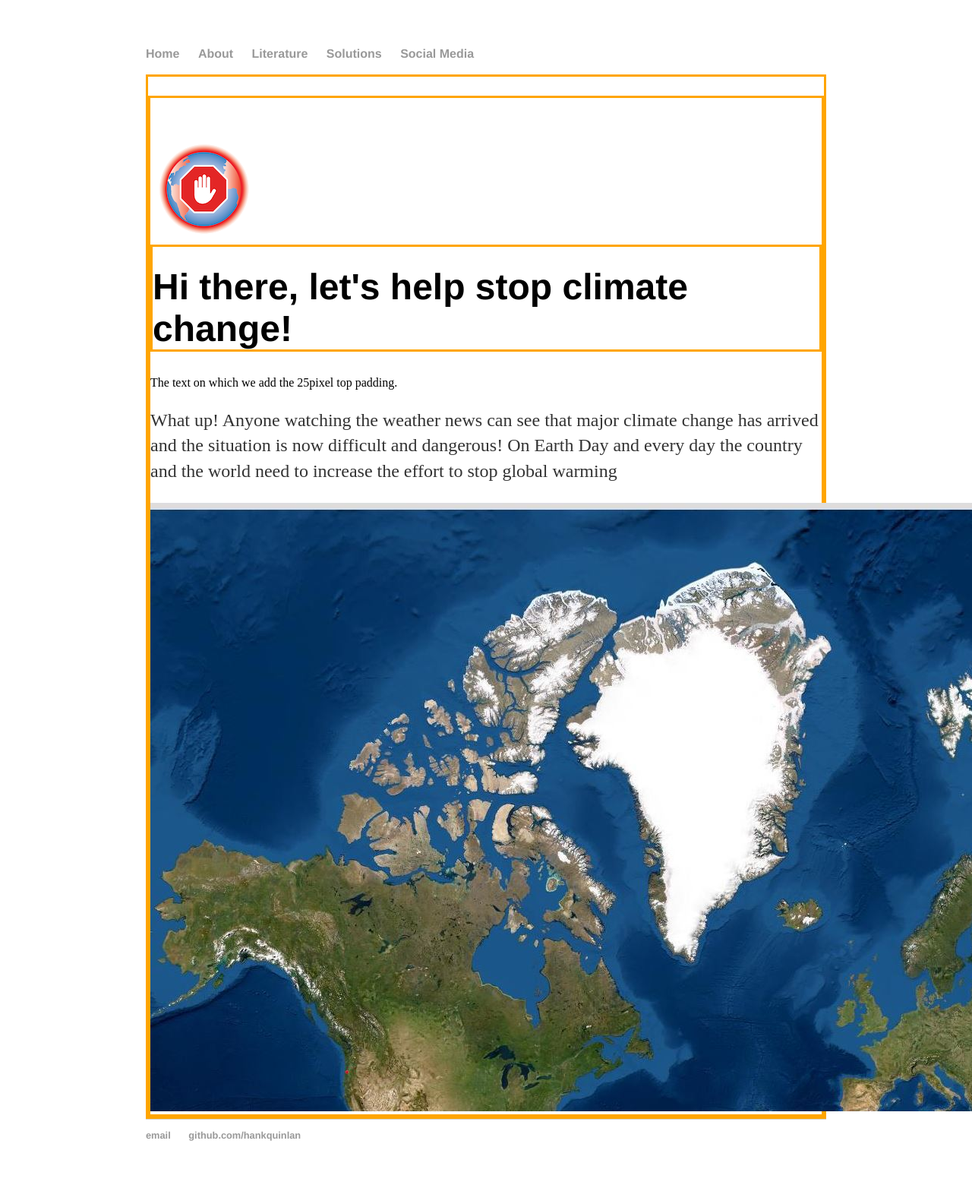
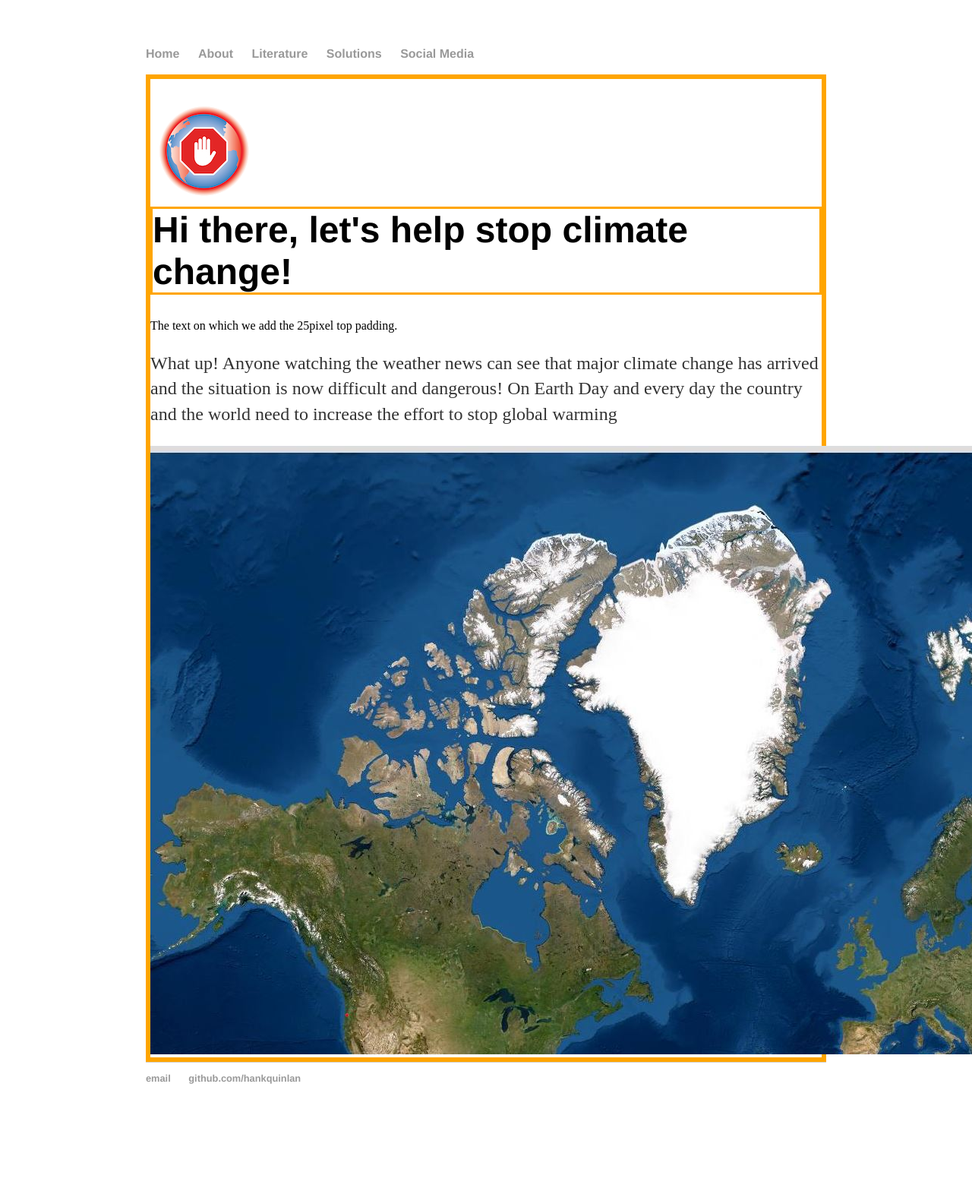
Before and after one commit to endclimatechange/endclimatechange.github.io, a Jekyll site: the page built from index.html, in a window 1280 px wide. Shown: the whole page at 76% size. Built offline with Jekyll 4.4.1, drawn with Linux system fonts in a browser that asks for light colours; after the commit the page ends 1489 px from its top, so only the background shows below that.

Commit message:
Update index.html

```diff
--- a/index.html
+++ b/index.html
@@ -5,7 +5,7 @@ title: Stop the madness
 <style>
 div {
   border: 3px solid orange;
-  padding-top: 25px;
+  padding-top: -25px;
 }
 </style>
 		<div class="blurb">
```
